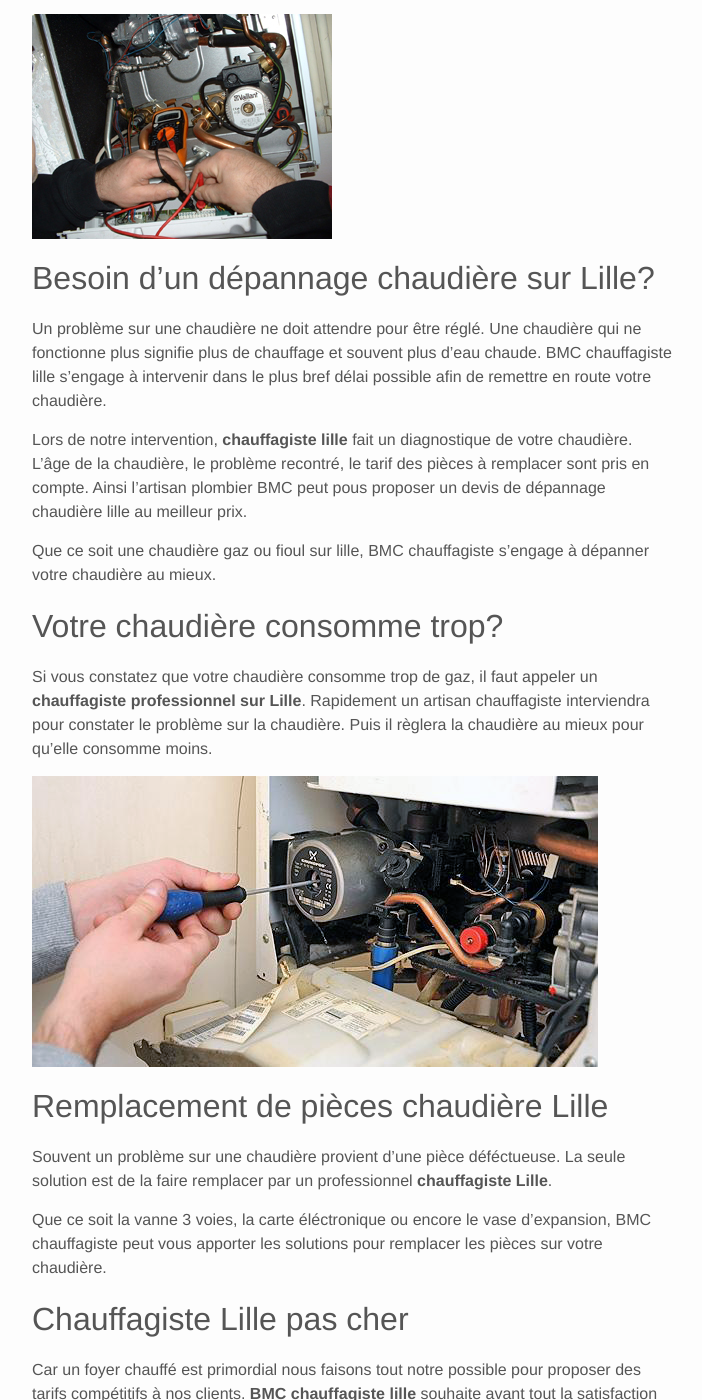
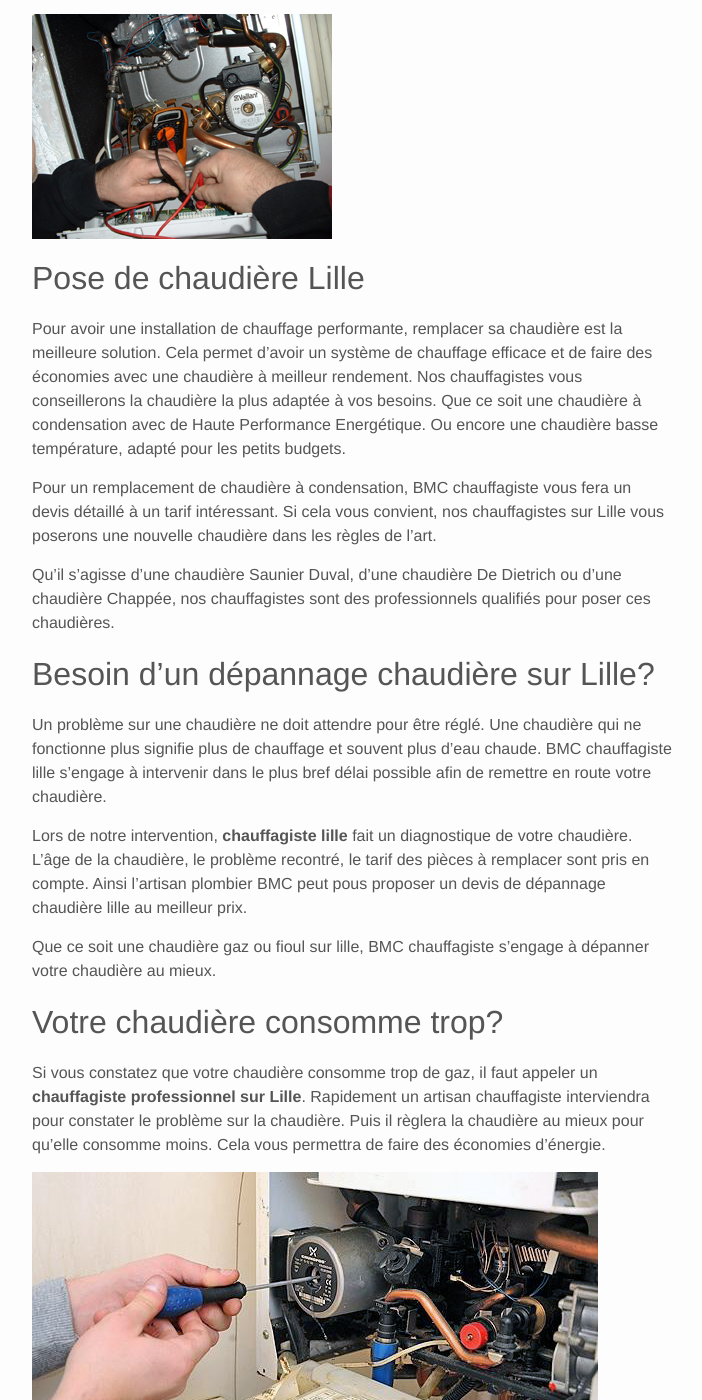
Before and after one commit to bntservices/bntservices.github.io, a Jekyll site: the page built from 55-chauffagiste-depannage-chaudiere-lille.md, in a window 1280 px wide and 1400 px high, scrolled down 727 px. Shown: the whole window, without its empty margins (288-990 px from the left). Built offline with Jekyll 4.4.1, drawn with Linux system fonts in a browser that asks for light colours; some of the changed text lies outside the part shown.

Commit message:
Mise à jour page "Chauffage"

```diff
--- a/55-chauffagiste-depannage-chaudiere-lille.md
+++ b/55-chauffagiste-depannage-chaudiere-lille.md
@@ -1,7 +1,7 @@
 ---
 layout: page
-title: Dépannage chaudière Lille
-title_link: Dépannage chaudière
+title: Chauffagiste Lille
+title_link: Chauffage
 permalink: /chauffagiste-depannage-chaudiere-lille/
 description: Chauffagiste Lille et Métropole Lilloise, dépannge chaudière
 tags: chauffagiste lille lilloise dépannage chaudiere gaz fioul urgence
@@ -20,6 +20,18 @@
 
 ![dépannage chaudiere](/images/depannage-chaudiere-0.jpg "dépannage chaudiere gaz")
 
+## Pose de chaudière Lille
+
+Pour avoir une installation de chauffage performante, remplacer sa chaudière est la meilleure solution.
+Cela permet d'avoir un système de chauffage efficace et de faire des économies avec une chaudière à meilleur rendement.
+Nos chauffagistes vous conseillerons la chaudière la plus adaptée à vos besoins.
+Que ce soit une chaudière à condensation avec de Haute Performance Energétique.
+Ou encore une chaudière basse température, adapté pour les petits budgets.
+
+Pour un remplacement de chaudière à condensation, BMC chauffagiste vous fera un devis détaillé à un tarif intéressant.
+Si cela vous convient, nos chauffagistes sur Lille vous poserons une nouvelle chaudière dans les règles de l'art.
+
+Qu'il s'agisse d'une chaudière Saunier Duval, d'une chaudière De Dietrich ou d'une chaudière Chappée, nos chauffagistes sont des professionnels qualifiés pour poser ces chaudières.
 
 ## Besoin d'un dépannage chaudière sur Lille?
 
@@ -38,16 +50,22 @@
 Si vous constatez que votre chaudière consomme trop de gaz, il faut appeler un **chauffagiste professionnel sur Lille**.
 Rapidement un artisan chauffagiste interviendra pour constater le problème sur la chaudière.
 Puis il règlera la chaudière au mieux pour qu'elle consomme moins.
+Cela vous permettra de faire des économies d'énergie.
 
 ![dépannage chaudiere](/images/depannage-chaudiere-1.png "dépannage chaudiere gaz")
 
 ## Remplacement de pièces chaudière Lille
 
 Souvent un problème sur une chaudière provient d'une pièce déféctueuse.
-La seule solution est de la faire remplacer par un professionnel **chauffagiste Lille**.
+La seule solution est de la faire remplacer la pièce défectueuse par un professionnel agréé **chauffagiste Lille**.
 
 Que ce soit la vanne 3 voies, la carte éléctronique ou encore le vase d'expansion, BMC chauffagiste peut vous apporter les solutions pour remplacer les pièces sur votre chaudière.
 
 ## Chauffagiste Lille pas cher
 
 Car un foyer chauffé est primordial nous faisons tout notre possible pour proposer des tarifs compétitifs à nos clients. **BMC chauffagiste lille** souhaite avant tout la satisfaction client et pour cela est volontairement **pas cher**.
+
+## Entretien chaudière Lille
+
+Pour conserver une chaudière en bon état le plus longtemps possible, un entretien chaudière est primordial.
+BMC chauffagiste réalise des [entretiens de chaudière](/entretien-chaudiere-lille/) sur tout type de modèle ( condensation ou basse température ).
```
Also changed, not shown: 00-accueil.md (+2 -1 lines), 1 other file.
